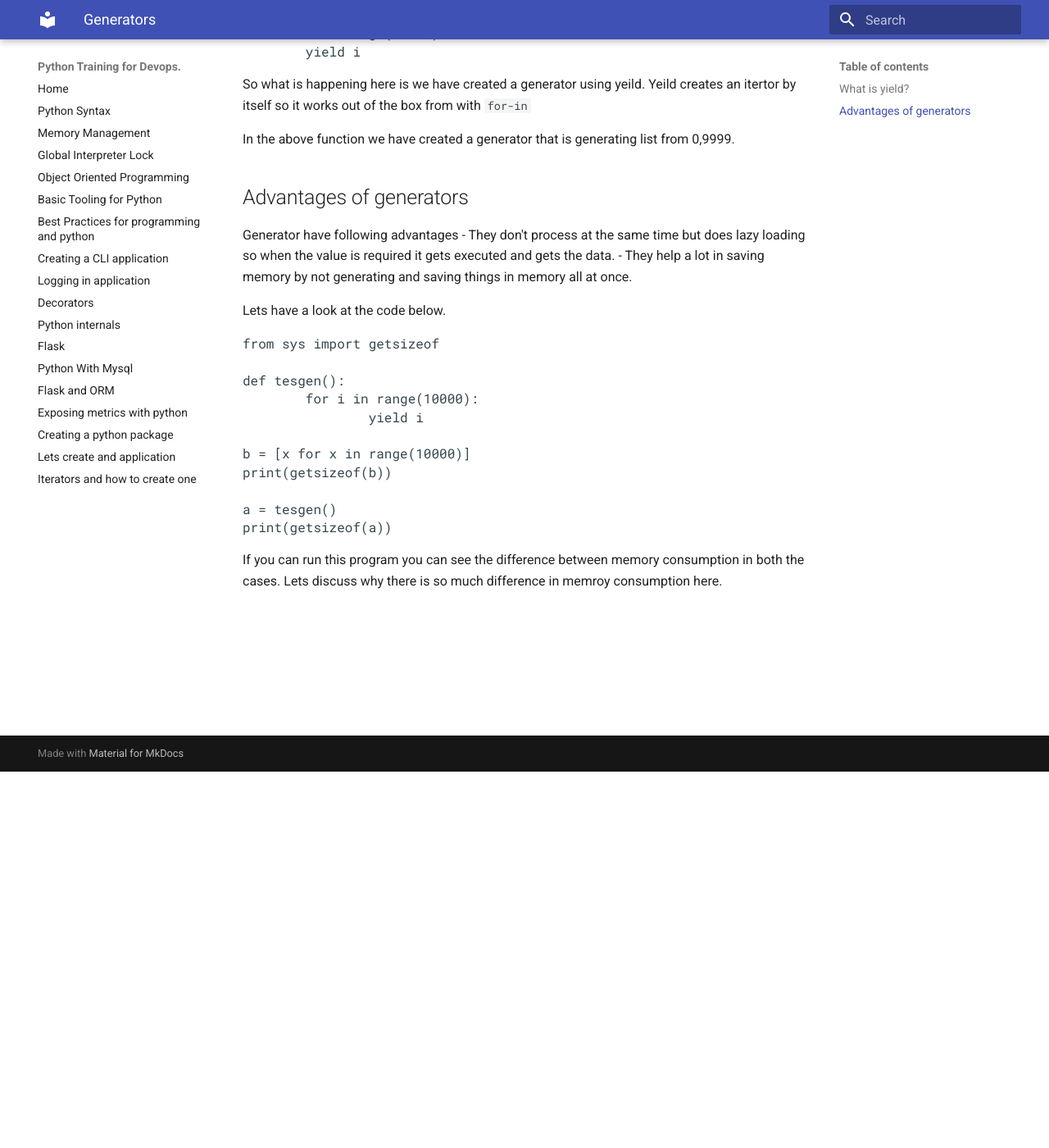
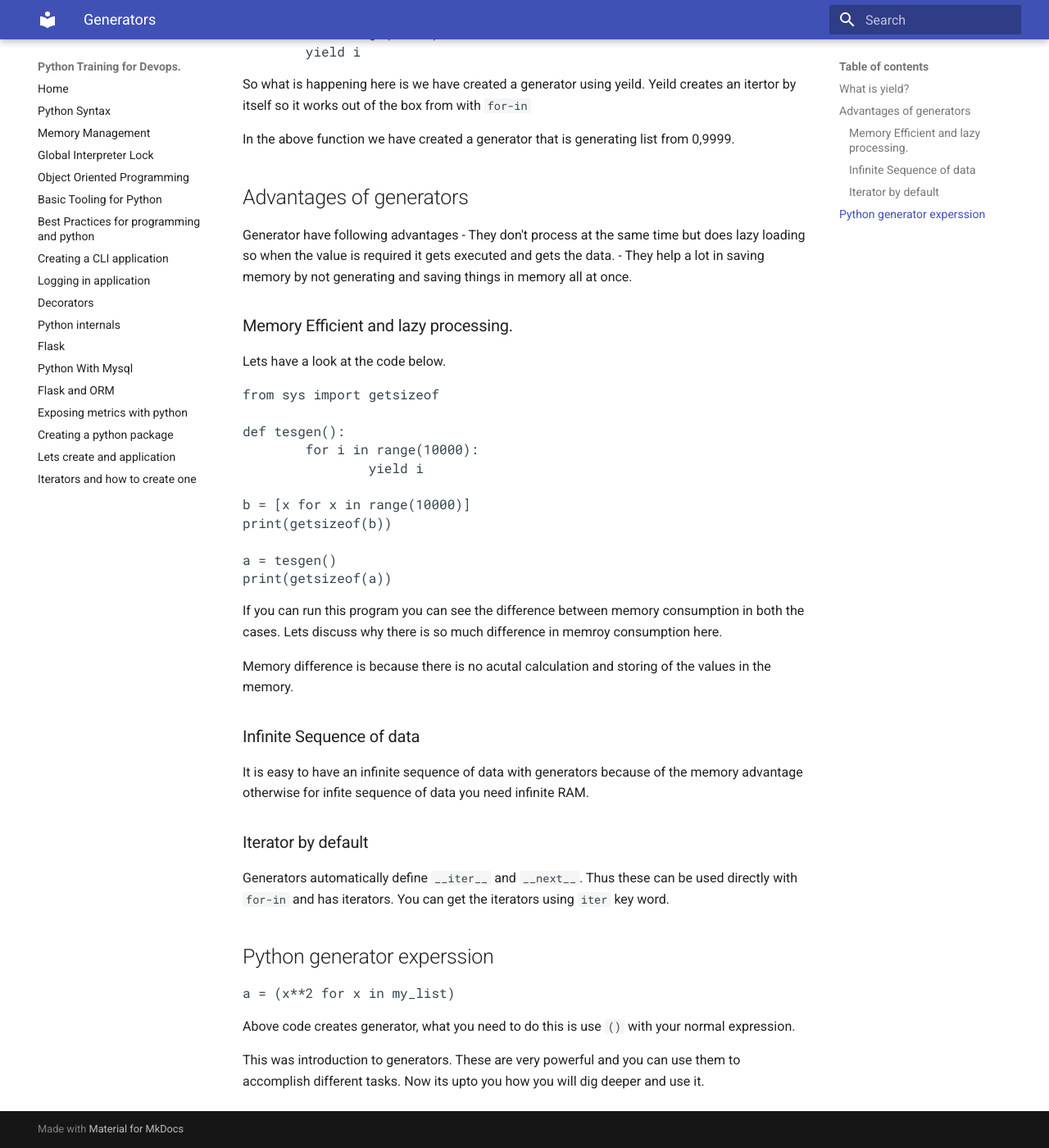
Before and after one commit to chowmean/python-training-for-devops, an MkDocs documentation site: the page built from docs/generators.md, in a window 1280 px wide and 1400 px high, scrolled down 459 px. Shown: the whole window at 82% size. Built offline with MkDocs 1.6.1 and Material for MkDocs 9.7.7, drawn with Linux system fonts in a browser that asks for light colours.

Commit message:
Update generators.md

```diff
--- a/docs/generators.md
+++ b/docs/generators.md
@@ -17,12 +17,15 @@ So what is happening here is we have created a generator using yeild. Yeild crea
 
 In the above function we have created a generator that is generating list from 0,9999.
 
+
 ## Advantages of generators
 
 Generator have following advantages
 - They don't process at the same time but does lazy loading so when the value is required it gets executed and gets the data.
 - They help a lot in saving memory by not generating and saving things in memory all at once.
 
+
+### Memory Efficient and lazy processing.
 Lets have a look at the code below.
 
 <pre>
@@ -40,3 +43,23 @@ print(getsizeof(a))
 </pre>
 
 If you can run this program you can see the difference between memory consumption in both the cases. Lets discuss why there is so much difference in memroy consumption here.
+
+Memory difference is because there is no acutal calculation and storing of the values in the memory.
+
+### Infinite Sequence of data
+
+It is easy to have an infinite sequence of data with generators because of the memory advantage otherwise for infite sequence of data you need infinite RAM.
+
+
+### Iterator by default
+
+Generators automatically define `__iter__` and `__next__`. Thus these can be used directly with `for-in` and has iterators. You can get the iterators using `iter` key word.
+
+## Python generator experssion
+
+<pre>
+a = (x**2 for x in my_list)
+</pre>
+Above code creates generator, what you need to do this is use `()` with your normal expression.
+
+This was introduction to generators. These are very powerful and you can use them to accomplish different tasks. Now its upto you how you will dig deeper and use it.
```
